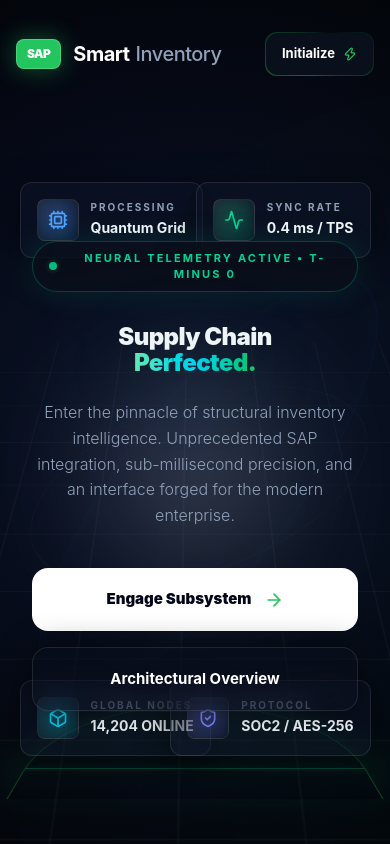
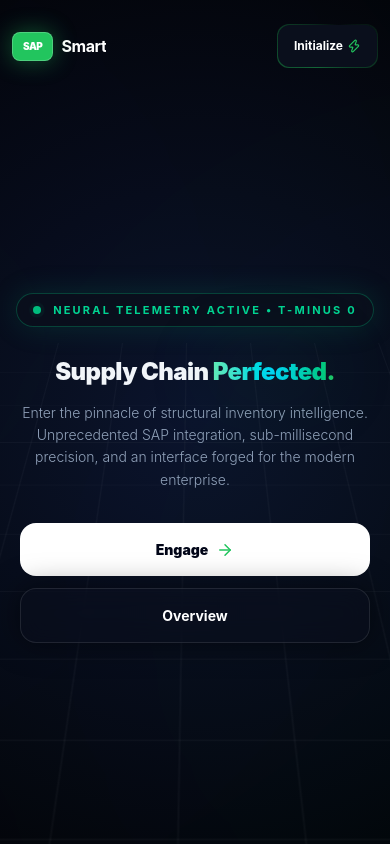
Before and after one commit to artlinger2331/Srijan26_SnapSyntax_Binarysqad, a React (Vite) app: page / in a window 390 px wide. Built offline with nearby package versions, Linux system fonts and the light colour scheme.

Commit message:
fix: Fix overlapping components on mobile, improve responsive layouts, hide decorative elements on small screens

```diff
--- a/src/components/LandingPage.jsx
+++ b/src/components/LandingPage.jsx
@@ -87,28 +87,28 @@ const LandingPage = ({ onEnterDashboard }) => {
         initial={{ opacity: 0, y: -20 }}
         animate={{ opacity: 1, y: 0 }}
         transition={{ duration: 1.2, ease: [0.16, 1, 0.3, 1] }}
-        className="container mx-auto px-6 py-8 flex justify-between items-center z-50 relative"
+        className="w-full px-3 sm:px-6 py-6 sm:py-8 flex justify-between items-center z-50 relative overflow-hidden"
       >
-        <div className="flex items-center gap-3 group cursor-pointer">
+        <div className="flex items-center gap-2 sm:gap-3 group cursor-pointer flex-shrink-0">
           <div className="relative">
             <div className="absolute inset-0 bg-sap-blue blur-md opacity-40 group-hover:opacity-60 transition-opacity"></div>
-            <div className="relative bg-sap-blue text-white p-1.5 px-2.5 rounded-lg text-xs font-black tracking-tighter border border-white/20">SAP</div>
+            <div className="relative bg-sap-blue text-white p-1.5 px-2.5 rounded-lg text-[10px] sm:text-xs font-black tracking-tighter border border-white/20">SAP</div>
           </div>
-          <span className="text-xl font-bold tracking-tight text-white flex items-center gap-1.5">
-            Smart <span className="text-slate-400 font-medium">Inventory</span>
+          <span className="text-base sm:text-xl font-bold tracking-tight text-white flex items-center gap-1 sm:gap-1.5 line-clamp-1">
+            Smart <span className="text-slate-400 font-medium hidden sm:inline">Inventory</span>
           </span>
         </div>
 
-        <div className="hidden md:flex gap-10 text-[13px] font-semibold text-slate-400 tracking-wide uppercase">
-          <a href="#" className="hover:text-white transition-colors flex items-center gap-2 relative group">
+        <div className="hidden md:flex gap-10 text-[13px] font-semibold text-slate-400 tracking-wide uppercase flex-shrink-0">
+          <a href="#" className="hover:text-white transition-colors flex items-center gap-2 relative group whitespace-nowrap">
             <Globe size={14}/> Platform
             <div className="absolute -bottom-2 left-0 w-0 h-[2px] bg-sap-blue transition-all group-hover:w-full"></div>
           </a>
-          <a href="#" className="hover:text-white transition-colors flex items-center gap-2 relative group">
+          <a href="#" className="hover:text-white transition-colors flex items-center gap-2 relative group whitespace-nowrap">
             <Network size={14}/> Systems
             <div className="absolute -bottom-2 left-0 w-0 h-[2px] bg-sap-blue transition-all group-hover:w-full"></div>
           </a>
-          <a href="#" className="hover:text-white transition-colors flex items-center gap-2 relative group">
+          <a href="#" className="hover:text-white transition-colors flex items-center gap-2 relative group whitespace-nowrap">
             <ShieldCheck size={14}/> Enterprise
             <div className="absolute -bottom-2 left-0 w-0 h-[2px] bg-sap-blue transition-all group-hover:w-full"></div>
           </a>
@@ -116,38 +116,38 @@ const LandingPage = ({ onEnterDashboard }) => {
 
         <button
           onClick={onEnterDashboard}
-          className="relative inline-flex h-10 overflow-hidden rounded-xl p-[1px] focus:outline-none group"
+          className="relative inline-flex h-9 sm:h-10 overflow-hidden rounded-xl p-[1px] focus:outline-none group flex-shrink-0 ml-2 sm:ml-0"
         >
           <span className="absolute inset-[-1000%] animate-[spin_3s_linear_infinite] bg-[conic-gradient(from_90deg_at_50%_50%,transparent_0%,#22c55e_50%,transparent_100%)] opacity-50 group-hover:opacity-100 transition-opacity" />
-          <span className="inline-flex h-full w-full cursor-pointer items-center justify-center rounded-xl bg-[#0a0f1c] px-6 text-[13px] font-bold text-white backdrop-blur-3xl hover:bg-[#111827] transition-colors gap-2">
+          <span className="inline-flex h-full w-full cursor-pointer items-center justify-center rounded-xl bg-[#0a0f1c] px-4 sm:px-6 text-[12px] sm:text-[13px] font-bold text-white backdrop-blur-3xl hover:bg-[#111827] transition-colors gap-1 sm:gap-2 whitespace-nowrap">
             Initialize <Zap size={14} className="text-sap-blue" />
           </span>
         </button>
       </motion.nav>
 
       {/* MAIN HERO */}
-      <main className="container mx-auto px-6 flex-1 flex flex-col items-center justify-center z-10 relative">
+      <main className="w-full px-3 sm:px-6 flex-1 flex flex-col items-center justify-center z-10 relative overflow-hidden">
 
-        {/* The God Core (Background/Centerpiece) */}
-        <div className="absolute top-1/2 left-1/2 -translate-x-1/2 -translate-y-1/2 w-full h-full flex items-center justify-center pointer-events-none opacity-30 mix-blend-screen scale-100 lg:scale-75">
+        {/* The God Core (Background/Centerpiece) - Only show on larger screens */}
+        <div className="hidden lg:flex absolute top-1/2 left-1/2 -translate-x-1/2 -translate-y-1/2 w-full h-full items-center justify-center pointer-events-none opacity-30 mix-blend-screen">
            {/* Complex Orbital System */}
-           <div className="relative w-[800px] h-[800px]" style={{ perspective: '1200px' }}>
-              <OrbitalRing size={800} duration={40} borderStyle="border-white/5 border-dashed" color="" />
-              <OrbitalRing size={650} duration={25} borderStyle="border-emerald-500/10" color="" reverse />
-              <OrbitalRing size={500} duration={15} borderStyle="border-blue-500/20 shadow-[0_0_40px_rgba(59,130,246,0.1)_inset]" color="" />
-              <OrbitalRing size={350} duration={10} borderStyle="border-white/20 border-dotted" color="" reverse />
+           <div className="relative w-[600px] h-[600px] xl:w-[800px] xl:h-[800px]" style={{ perspective: '1200px' }}>
+              <OrbitalRing size={600} duration={40} borderStyle="border-white/5 border-dashed" color="" />
+              <OrbitalRing size={490} duration={25} borderStyle="border-emerald-500/10" color="" reverse />
+              <OrbitalRing size={380} duration={15} borderStyle="border-blue-500/20 shadow-[0_0_40px_rgba(59,130,246,0.1)_inset]" color="" />
+              <OrbitalRing size={260} duration={10} borderStyle="border-white/20 border-dotted" color="" reverse />
 
               {/* Inner Pulsing Star */}
               <motion.div
                 animate={{ scale: [0.8, 1.2, 0.8], opacity: [0.4, 1, 0.4] }}
                 transition={{ duration: 4, repeat: Infinity, ease: "easeInOut" }}
-                className="absolute top-1/2 left-1/2 -translate-x-1/2 -translate-y-1/2 w-32 h-32 bg-white rounded-full blur-[60px]"
+                className="absolute top-1/2 left-1/2 -translate-x-1/2 -translate-y-1/2 w-24 h-24 xl:w-32 xl:h-32 bg-white rounded-full blur-[60px]"
               />
            </div>
         </div>
 
         {/* Foreground Content */}
-        <div className="relative z-20 flex flex-col items-center text-center max-w-3xl px-6 py-12">
+        <div className="relative z-20 flex flex-col items-center text-center max-w-4xl py-8 sm:py-12 w-full">
 
           {/* Status Chip */}
           <motion.div
@@ -168,9 +168,9 @@ const LandingPage = ({ onEnterDashboard }) => {
             initial={{ opacity: 0, y: 30 }}
             animate={{ opacity: 1, y: 0 }}
             transition={{ duration: 1.2, delay: 0.3, ease: [0.16, 1, 0.3, 1] }}
-            className="text-5xl md:text-7xl lg:text-8xl font-black tracking-tight leading-[1.1] mb-6"
+            className="text-3xl sm:text-5xl md:text-6xl lg:text-7xl xl:text-8xl font-black tracking-tight leading-[1.1] mb-4 sm:mb-6 px-2 sm:px-0"
           >
-            Supply Chain <br/>
+            Supply Chain <br className="hidden sm:block"/>
             <span className="relative inline-block text-transparent bg-clip-text bg-gradient-to-r from-emerald-300 via-cyan-400 to-sap-blue drop-shadow-[0_0_40px_rgba(34,197,94,0.3)]">
               Perfected.
               {/* Fake Glitch Overlay */}
@@ -188,7 +188,7 @@ const LandingPage = ({ onEnterDashboard }) => {
             initial={{ opacity: 0 }}
             animate={{ opacity: 1 }}
             transition={{ duration: 1.5, delay: 0.6 }}
-            className="text-base md:text-lg text-slate-400 max-w-2xl leading-relaxed font-light mb-10"
+            className="text-sm sm:text-base md:text-lg text-slate-400 max-w-2xl leading-relaxed font-light mb-8 sm:mb-10 px-2 sm:px-0"
           >
             Enter the pinnacle of structural inventory intelligence. Unprecedented SAP integration, sub-millisecond precision, and an interface forged for the modern enterprise.
           </motion.p>
@@ -197,50 +197,50 @@ const LandingPage = ({ onEnterDashboard }) => {
             initial={{ opacity: 0, y: 20, scale: 0.9 }}
             animate={{ opacity: 1, y: 0, scale: 1 }}
             transition={{ duration: 1, delay: 0.8, type: "spring" }}
-            className="flex flex-col sm:flex-row gap-6 w-full sm:w-auto justify-center"
+            className="flex flex-col sm:flex-row gap-4 sm:gap-6 w-full sm:w-auto justify-center px-2 sm:px-0"
           >
             <button
               onClick={onEnterDashboard}
-              className="relative group bg-white text-slate-950 flex items-center justify-center gap-3 px-10 py-5 rounded-2xl font-black text-[15px] transition-all hover:bg-slate-100 hover:shadow-[0_0_50px_rgba(255,255,255,0.4)] overflow-hidden"
+              className="relative group bg-white text-slate-950 flex items-center justify-center gap-2 sm:gap-3 px-6 sm:px-10 py-4 sm:py-5 rounded-2xl font-black text-[14px] sm:text-[15px] transition-all hover:bg-slate-100 hover:shadow-[0_0_50px_rgba(255,255,255,0.4)] overflow-hidden"
             >
               <div className="absolute inset-0 w-full h-full bg-gradient-to-r from-transparent via-white/40 to-transparent translate-x-[-100%] group-hover:animate-[shimmer_1.5s_infinite]"></div>
-              Engage Subsystem <ArrowRight size={20} className="text-sap-blue group-hover:translate-x-2 transition-transform" />
+              Engage <span className="hidden sm:inline">Subsystem</span> <ArrowRight size={18} className="text-sap-blue group-hover:translate-x-2 transition-transform" />
             </button>
-            <button className="bg-[#0a0f1c]/50 border border-white/10 backdrop-blur-md flex items-center justify-center gap-3 text-white px-10 py-5 rounded-2xl font-bold text-[15px] hover:bg-white/5 hover:border-white/30 transition-all shadow-[0_0_30px_rgba(0,0,0,0.5)]">
-               Architectural Overview
+            <button className="bg-[#0a0f1c]/50 border border-white/10 backdrop-blur-md flex items-center justify-center gap-2 sm:gap-3 text-white px-6 sm:px-10 py-4 sm:py-5 rounded-2xl font-bold text-[14px] sm:text-[15px] hover:bg-white/5 hover:border-white/30 transition-all shadow-[0_0_30px_rgba(0,0,0,0.5)] whitespace-nowrap">
+               <span className="hidden sm:inline">Architectural</span> Overview
             </button>
           </motion.div>
         </div>
 
-        {/* 3D Glass Data Fragments (Floating around the orb) */}
-        <div className="absolute inset-0 pointer-events-none">
+        {/* 3D Glass Data Fragments (Floating around the orb) - Only show on desktop */}
+        <div className="hidden 2xl:block absolute inset-0 pointer-events-none">
           <FloatingWidget
             delay={1.5} icon={Cpu} title="Processing" value="Quantum Grid" glowColor="blue"
-            className="top-[10%] left-[5%] lg:left-[8%]" xOffset={10}
+            className="top-[10%] left-[8%]" xOffset={10}
           />
           <FloatingWidget
             delay={1.7} icon={Activity} title="Sync Rate" value="0.4 ms / TPS" glowColor="emerald"
-            className="top-[10%] right-[5%] lg:right-[8%]" xOffset={-10}
+            className="top-[10%] right-[8%]" xOffset={-10}
           />
           <FloatingWidget
             delay={1.9} icon={Box} title="Global Nodes" value="14,204 ONLINE" glowColor="cyan"
-            className="bottom-[12%] left-[5%] lg:left-[8%]" xOffset={10}
+            className="bottom-[12%] left-[8%]" xOffset={10}
           />
           <FloatingWidget
             delay={2.1} icon={ShieldCheck} title="Protocol" value="SOC2 / AES-256" glowColor="indigo"
-            className="bottom-[12%] right-[5%] lg:right-[8%]" xOffset={-10}
+            className="bottom-[12%] right-[8%]" xOffset={-10}
           />
         </div>
 
       </main>
 
-      {/* EXPERIMENTAL BOTTOM DOCK ILLUSION */}
-      <div className="absolute bottom-0 w-full h-[150px] pointer-events-none overflow-hidden flex justify-center items-end" style={{ perspective: '500px' }}>
+      {/* EXPERIMENTAL BOTTOM DOCK ILLUSION - Only show on larger screens */}
+      <div className="hidden lg:block absolute bottom-0 w-full h-[150px] pointer-events-none overflow-hidden" style={{ perspective: '500px' }}>
          <motion.div
             initial={{ rotateX: 60, y: 100, opacity: 0 }}
             animate={{ rotateX: 60, y: 0, opacity: 1 }}
             transition={{ duration: 1.5, delay: 1 }}
-            className="w-[80%] h-[200px] border-t border-x border-sap-blue/30 rounded-t-full bg-gradient-to-b from-sap-blue/10 to-transparent shadow-[0_-20px_60px_rgba(34,197,94,0.15)]"
+            className="w-[80%] h-[200px] border-t border-x border-sap-blue/30 rounded-t-full bg-gradient-to-b from-sap-blue/10 to-transparent shadow-[0_-20px_60px_rgba(34,197,94,0.15)] mx-auto"
          >
            {/* Scanning laser line */}
            <motion.div
--- a/src/styles.css
+++ b/src/styles.css
@@ -9,6 +9,23 @@
   /* Glossy border edge */
 }
 
+/* Global Overflow Prevention */
+html, body {
+  max-width: 100vw;
+  overflow-x: hidden;
+}
+
+main, .container, [class*="container"] {
+  max-width: 100%;
+  overflow-x: hidden;
+}
+
+/* Prevent horizontal scrollbar */
+::-webkit-scrollbar-horizontal {
+  display: none;
+}
+
+/* Responsive Container Fixes */
 @layer base {
   :root {
     --bg-color: #f8fafc;
@@ -128,6 +145,14 @@
 
   body {
     font-size: 14px;
+    overflow-x: hidden;
+    -webkit-touch-callout: none;
+    -webkit-user-select: none;
+    user-select: none;
+  }
+
+  * {
+    -webkit-tap-highlight-color: transparent;
   }
 
   /* Reduce unnecessary animations on mobile for better performance */
```
Also changed, not shown: src/App.jsx (+9 -9 lines).
